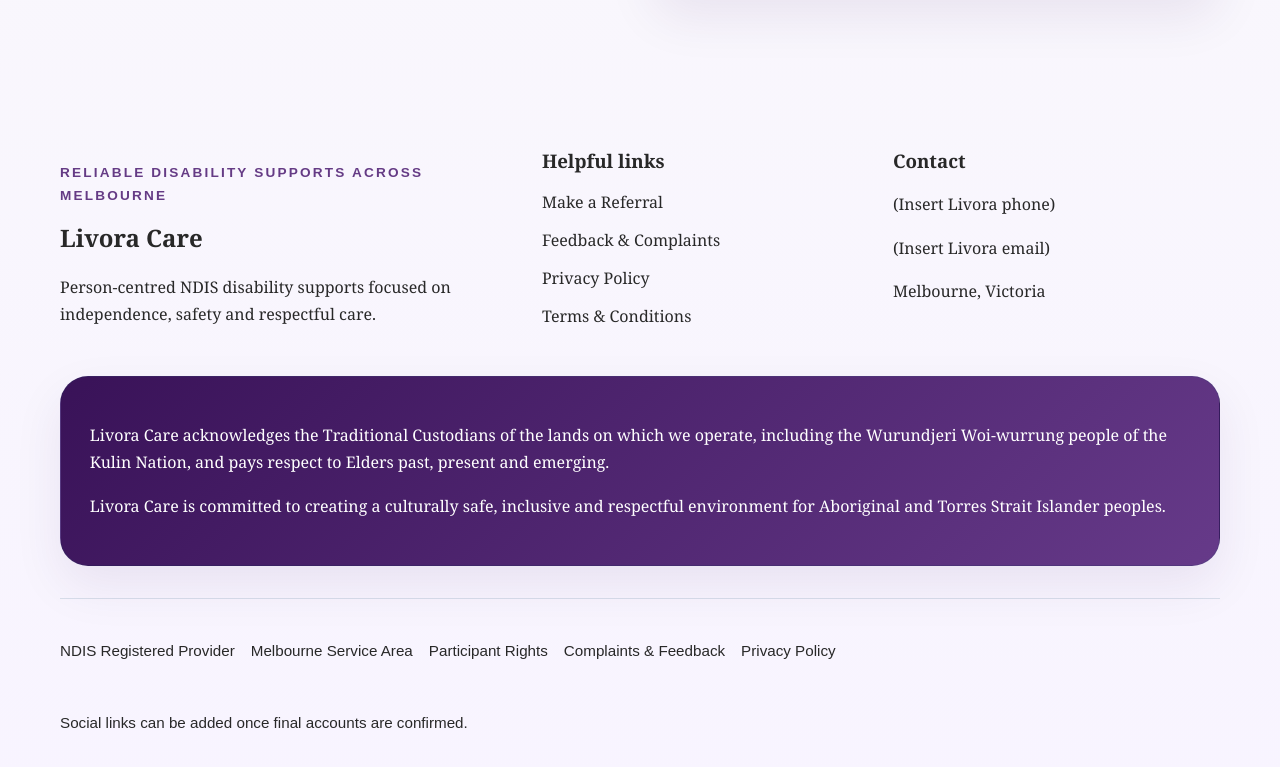
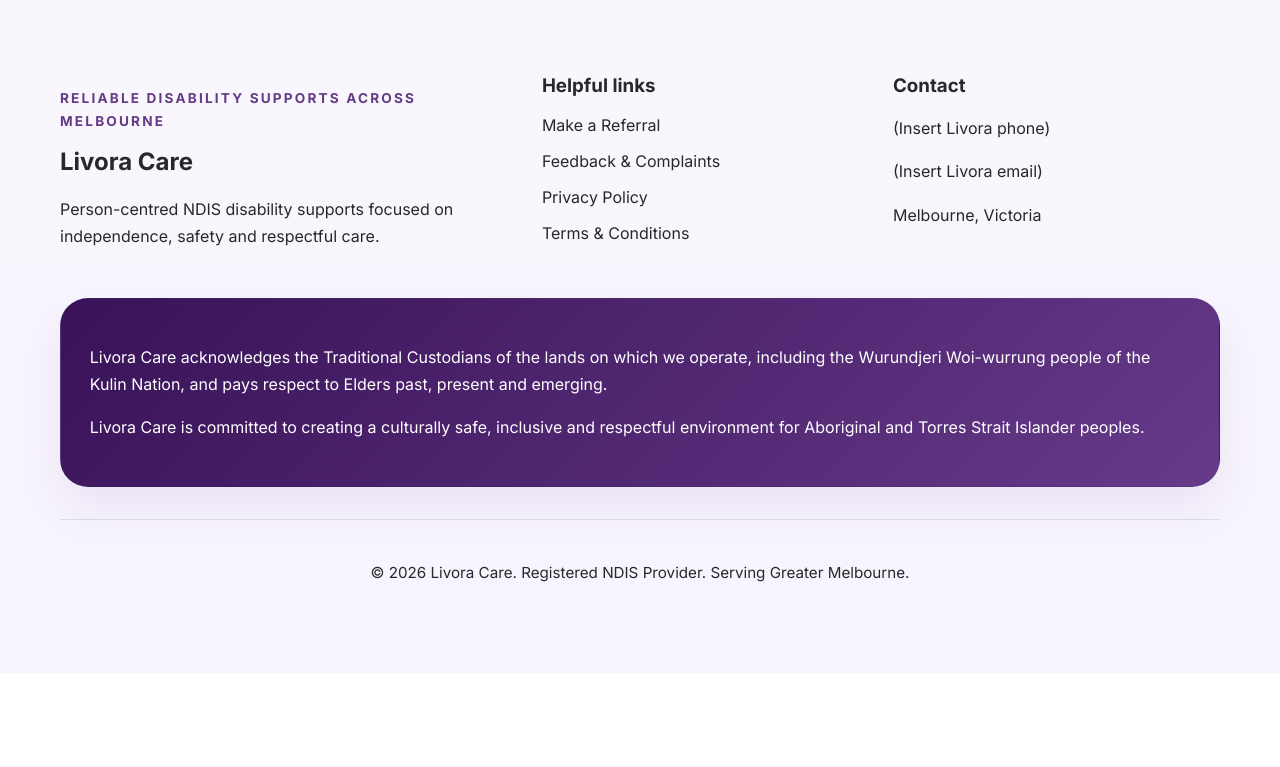
Before and after one commit to auklaus26/livora, a Nuxt app: page /referrers in a window 1280 px wide. Shown: the part 1977-2744 px from the top of the page. After the commit the page ends 2650 px from the top, so only its background shows below. Built offline with nearby package versions, Linux system fonts and the light colour scheme.

Commit message:
Change font to Google Inter. Adjust footer.

```diff
--- a/app/assets/css/main.css
+++ b/app/assets/css/main.css
@@ -1,3 +1,5 @@
+@import url('https://fonts.googleapis.com/css2?family=Inter:wght@400;500;600;700;800&display=swap');
+
 :root {
   --bg: #fafafa;
   --bg-soft: #f5e8ff;
@@ -14,6 +16,7 @@
   --purple-deep: #391258;
   --warm: #ffbc7d;
   --shadow: 0 20px 50px rgba(57, 18, 88, 0.08);
+  --font-inter: 'Inter', -apple-system, BlinkMacSystemFont, 'Segoe UI', sans-serif;
 }
 
 *,
@@ -28,7 +31,7 @@ html {
 
 body {
   margin: 0;
-  font-family: Georgia, 'Times New Roman', serif;
+  font-family: var(--font-inter);
   background:
     radial-gradient(circle at top left, rgba(110, 193, 228, 0.24), transparent 28%),
     radial-gradient(circle at top right, rgba(225, 196, 248, 0.22), transparent 26%),
@@ -113,7 +116,7 @@ textarea {
   font-size: 0.85rem;
   font-weight: 700;
   color: var(--brand);
-  font-family: Arial, Helvetica, sans-serif;
+  font-family: var(--font-inter);
 }
 
 .topbar-actions,
@@ -137,7 +140,7 @@ textarea {
 
 .nav-link {
   padding: 0.35rem 0;
-  font-family: Arial, Helvetica, sans-serif;
+  font-family: var(--font-inter);
   color: var(--text-soft);
   border-bottom: 2px solid transparent;
 }
@@ -154,7 +157,7 @@ textarea {
   align-items: center;
   border-radius: 999px;
   padding: 0.8rem 1.25rem;
-  font-family: Arial, Helvetica, sans-serif;
+  font-family: var(--font-inter);
   font-weight: 700;
   border: 1px solid transparent;
   transition:
@@ -190,7 +193,7 @@ textarea {
   color: #282828;
   border-radius: 16px;
   padding: 0.55rem;
-  font-family: Arial, Helvetica, sans-serif;
+  font-family: var(--font-inter);
   font-weight: 700;
   width: 48px;
   height: 48px;
@@ -346,7 +349,7 @@ textarea {
 
 .text-link {
   color: var(--brand-strong);
-  font-family: Arial, Helvetica, sans-serif;
+  font-family: var(--font-inter);
   font-weight: 700;
 }
 
@@ -413,7 +416,7 @@ fieldset {
 
 legend {
   padding: 0 0.4rem;
-  font-family: Arial, Helvetica, sans-serif;
+  font-family: var(--font-inter);
   font-weight: 700;
 }
 
@@ -541,8 +544,9 @@ legend {
   border-top: 1px solid var(--line);
   margin-top: 2rem;
   padding-top: 1.5rem;
-  font-family: Arial, Helvetica, sans-serif;
+  font-family: var(--font-inter);
   font-size: 0.95rem;
+  justify-content: center;
 }
 
 .legal-stack {
--- a/app/components/SiteFooter.vue
+++ b/app/components/SiteFooter.vue
@@ -42,12 +42,7 @@ import {
     </div>
 
     <div class="shell footer-bottom">
-      <p>NDIS Registered Provider</p>
-      <p>Melbourne Service Area</p>
-      <p>Participant Rights</p>
-      <p>Complaints & Feedback</p>
-      <p>Privacy Policy</p>
-      <p>Social links can be added once final accounts are confirmed.</p>
+      <p>&copy; 2026 Livora Care. Registered NDIS Provider. Serving Greater Melbourne.</p>
     </div>
   </footer>
 </template>
```
